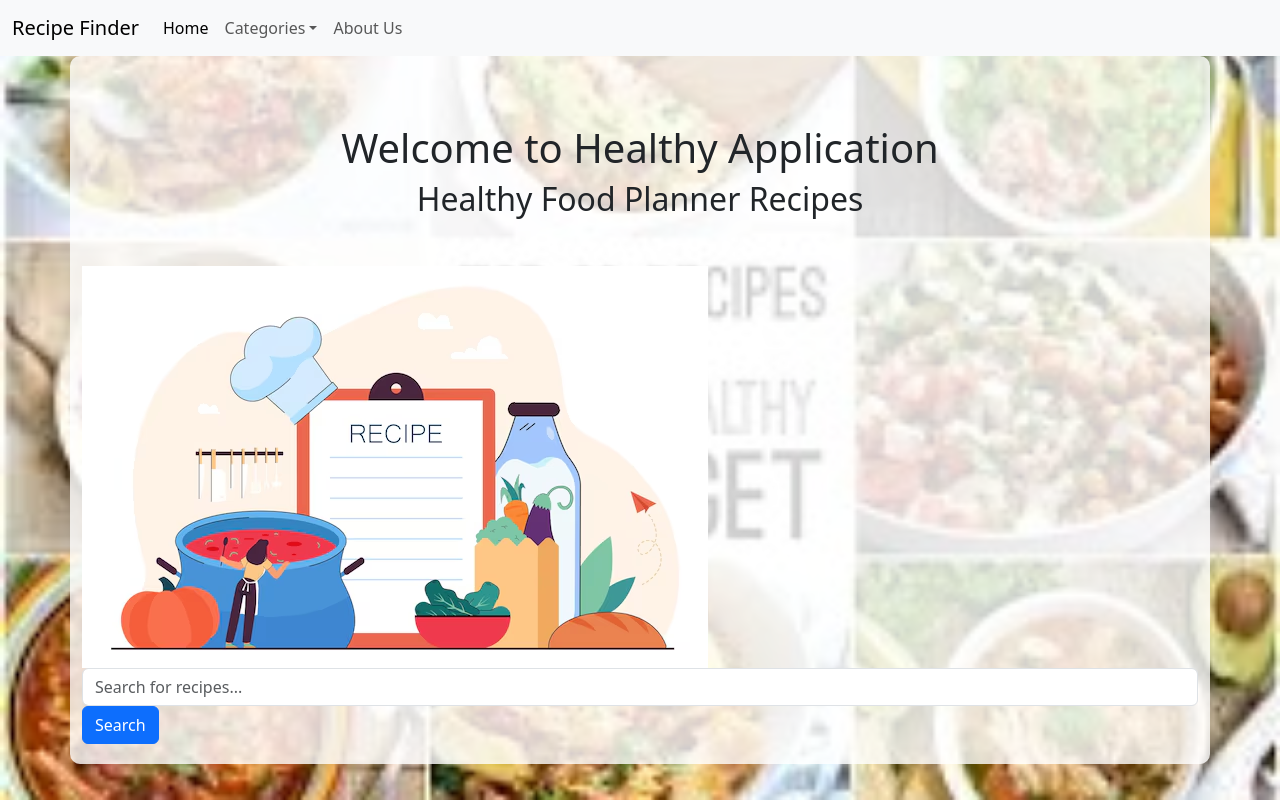
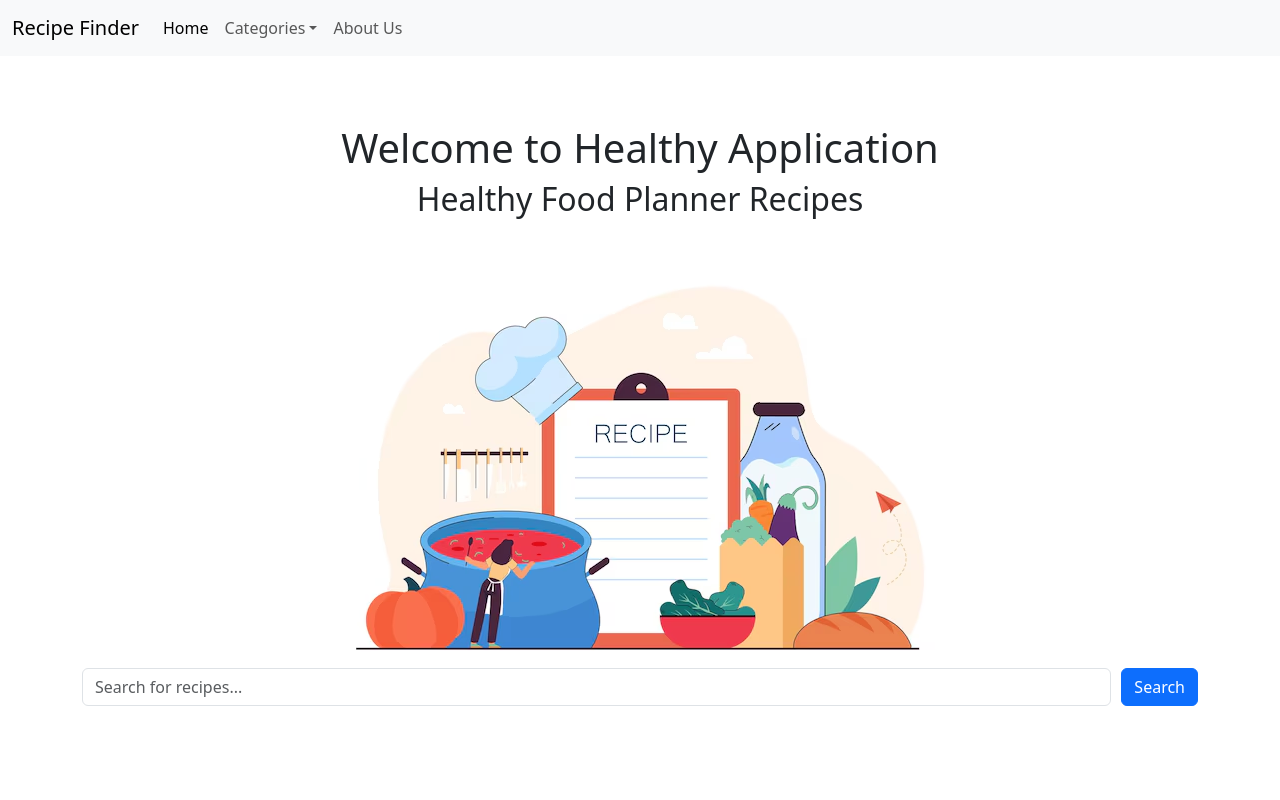
Before and after one commit to vboukhonine/Project_App, a Flask app: page / in a window 1280 px wide. Run offline with Flask 3, Linux system fonts and the light colour scheme; some libraries are stand-ins or nearby versions.

Commit message:
Update style.css
updated styling

```diff
--- a/static/style.css
+++ b/static/style.css
@@ -1,10 +1,9 @@
 body {
-    background-image: url("/static/images/recipes.png");
-    background-size: cover;
-    background-position: center;
-    background-attachment: fixed;
-    color: #f0d2d2;
     font-family: Arial, sans-serif;
+}
+
+.recipe-img {
+    margin: 0 auto;
 }
 
 .container {
@@ -12,3 +11,33 @@ body {
     padding: 20px;
     border-radius: 10px;
 }
+
+.image-container {
+    display: flex;
+    justify-content: center;
+    align-items: center;
+    width: 100%;
+    height: 100%;
+}
+
+.recipe-img {
+    max-width: 100%;
+    height: auto;
+    display: block;
+}
+
+.search-form {
+    display: flex;
+    align-items: center;
+    width: 100%;
+}
+
+.form-group {
+    flex-grow: 1;
+    margin-right: 10px;
+}
+
+.form-control {
+    width: 100%;
+    padding: 10px;
+}
```
